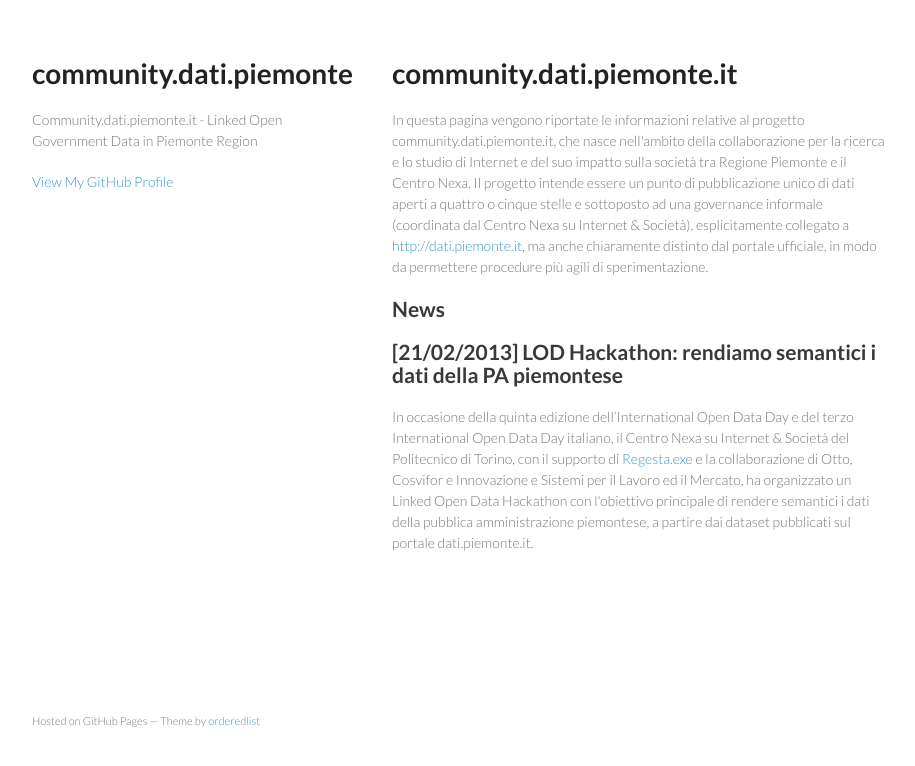
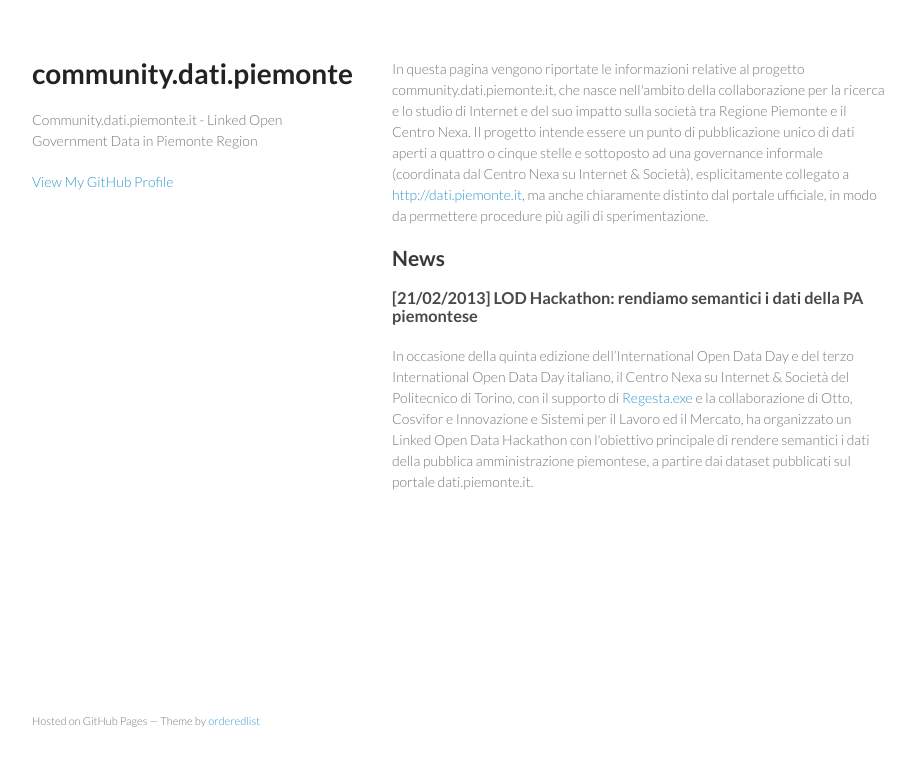
Before and after one commit to nexacenter/nexacenter.github.io, a plain HTML site: page index.html in a window 1280 px wide. Shown: the whole page, without its empty margins (178-1093 px from the left). Drawn offline with Linux system fonts and the light colour scheme.

Commit message:
Replace master branch with page content via GitHub

```diff
--- a/index.html
+++ b/index.html
@@ -23,16 +23,13 @@
 
       </header>
       <section>
-        <h1>
-<a id="communitydatipiemonteit" class="anchor" href="#communitydatipiemonteit" aria-hidden="true"><span class="octicon octicon-link"></span></a>community.dati.piemonte.it</h1>
-
-<p>In questa pagina vengono riportate le informazioni relative al progetto community.dati.piemonte.it, che nasce nell'ambito della collaborazione per la ricerca e lo studio di Internet e del suo impatto sulla società tra Regione Piemonte e il Centro Nexa. Il progetto intende essere un punto di pubblicazione unico di dati aperti a quattro o cinque stelle e sottoposto ad una governance informale (coordinata dal Centro Nexa su Internet &amp; Società), esplicitamente collegato a <a href="http://dati.piemonte.it">http://dati.piemonte.it</a>, ma anche chiaramente distinto dal portale ufficiale, in modo da permettere procedure più agili di sperimentazione.</p>
+        <p>In questa pagina vengono riportate le informazioni relative al progetto community.dati.piemonte.it, che nasce nell'ambito della collaborazione per la ricerca e lo studio di Internet e del suo impatto sulla società tra Regione Piemonte e il Centro Nexa. Il progetto intende essere un punto di pubblicazione unico di dati aperti a quattro o cinque stelle e sottoposto ad una governance informale (coordinata dal Centro Nexa su Internet &amp; Società), esplicitamente collegato a <a href="http://dati.piemonte.it">http://dati.piemonte.it</a>, ma anche chiaramente distinto dal portale ufficiale, in modo da permettere procedure più agili di sperimentazione.</p>
 
 <h2>
 <a id="news" class="anchor" href="#news" aria-hidden="true"><span class="octicon octicon-link"></span></a>News</h2>
 
-<h2>
-<a id="21022013-lod-hackathon-rendiamo-semantici-i-dati-della-pa-piemontese" class="anchor" href="#21022013-lod-hackathon-rendiamo-semantici-i-dati-della-pa-piemontese" aria-hidden="true"><span class="octicon octicon-link"></span></a>[21/02/2013] LOD Hackathon: rendiamo semantici i dati della PA piemontese</h2>
+<h3>
+<a id="21022013-lod-hackathon-rendiamo-semantici-i-dati-della-pa-piemontese" class="anchor" href="#21022013-lod-hackathon-rendiamo-semantici-i-dati-della-pa-piemontese" aria-hidden="true"><span class="octicon octicon-link"></span></a>[21/02/2013] LOD Hackathon: rendiamo semantici i dati della PA piemontese</h3>
 
 <p>In occasione della quinta edizione dell’International Open Data Day e del terzo International Open Data Day italiano, il Centro Nexa su Internet &amp; Società del Politecnico di Torino, con il supporto di <a href="http://www.regesta.com/">Regesta.exe</a> e la collaborazione di Otto, Cosvifor e Innovazione e Sistemi per il Lavoro ed il Mercato, ha organizzato un Linked Open Data Hackathon con l'obiettivo principale di rendere semantici i dati della pubblica amministrazione piemontese, a partire dai dataset pubblicati sul portale dati.piemonte.it.</p>
       </section>
```
Also changed, not shown: params.json (+1 -1 lines).
